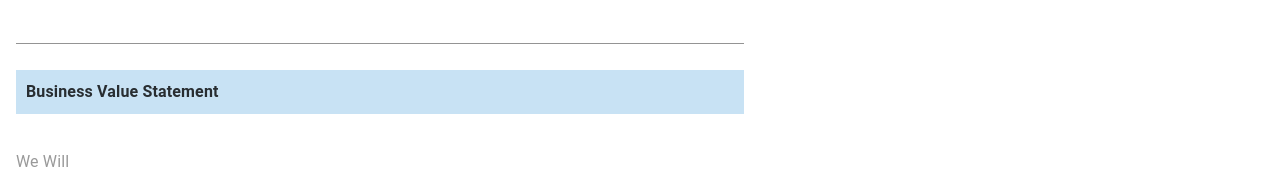
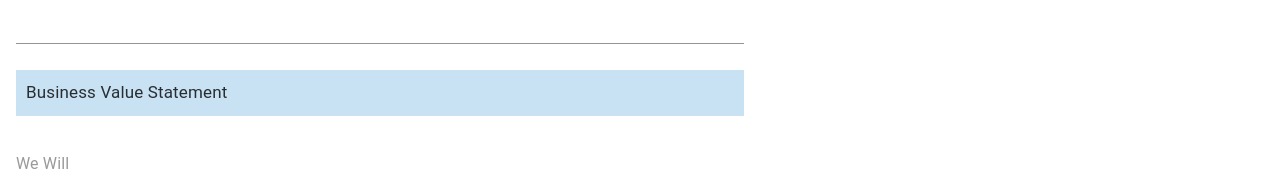
Before and after one commit to rusyanto/domo-initiative, a React app: page / in a window 1280 px wide. Shown: the part 578-749 px from the top of the page. Built offline with nearby package versions, Linux system fonts and the light colour scheme.

Commit message:
Changed header font style

```diff
--- a/src/components/TabPanel0/TabPanel0.js
+++ b/src/components/TabPanel0/TabPanel0.js
@@ -8,7 +8,7 @@ const useStyles = makeStyles(theme => ({
     marginTop: 18
   },
   header: {
-    fontWeight: 600,
+    fontSize: 17,
     backgroundColor: '#c8e2f4',
     marginTop: 18,
     padding: 10
```
Also changed, not shown: public/manifest.json.
